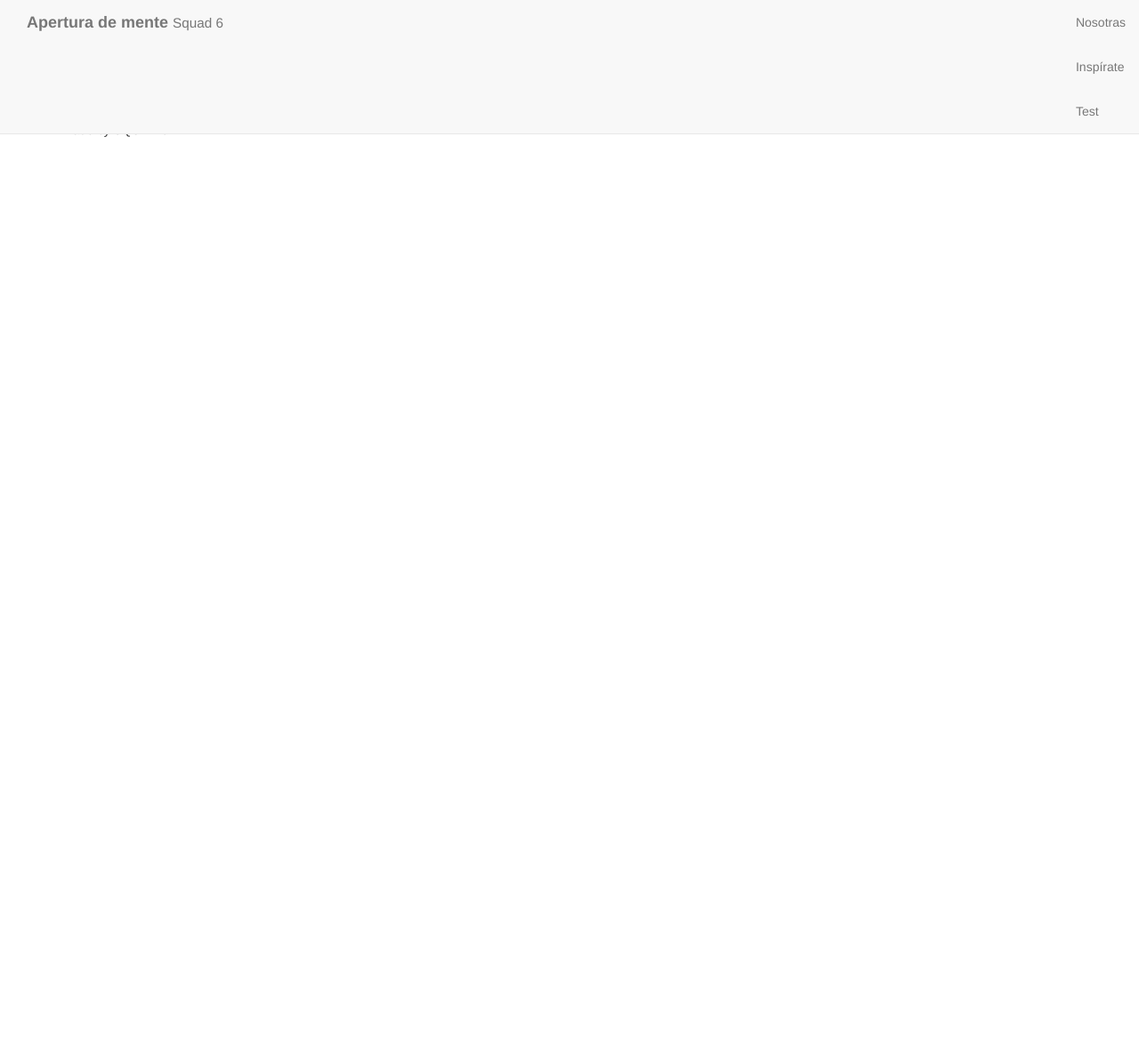
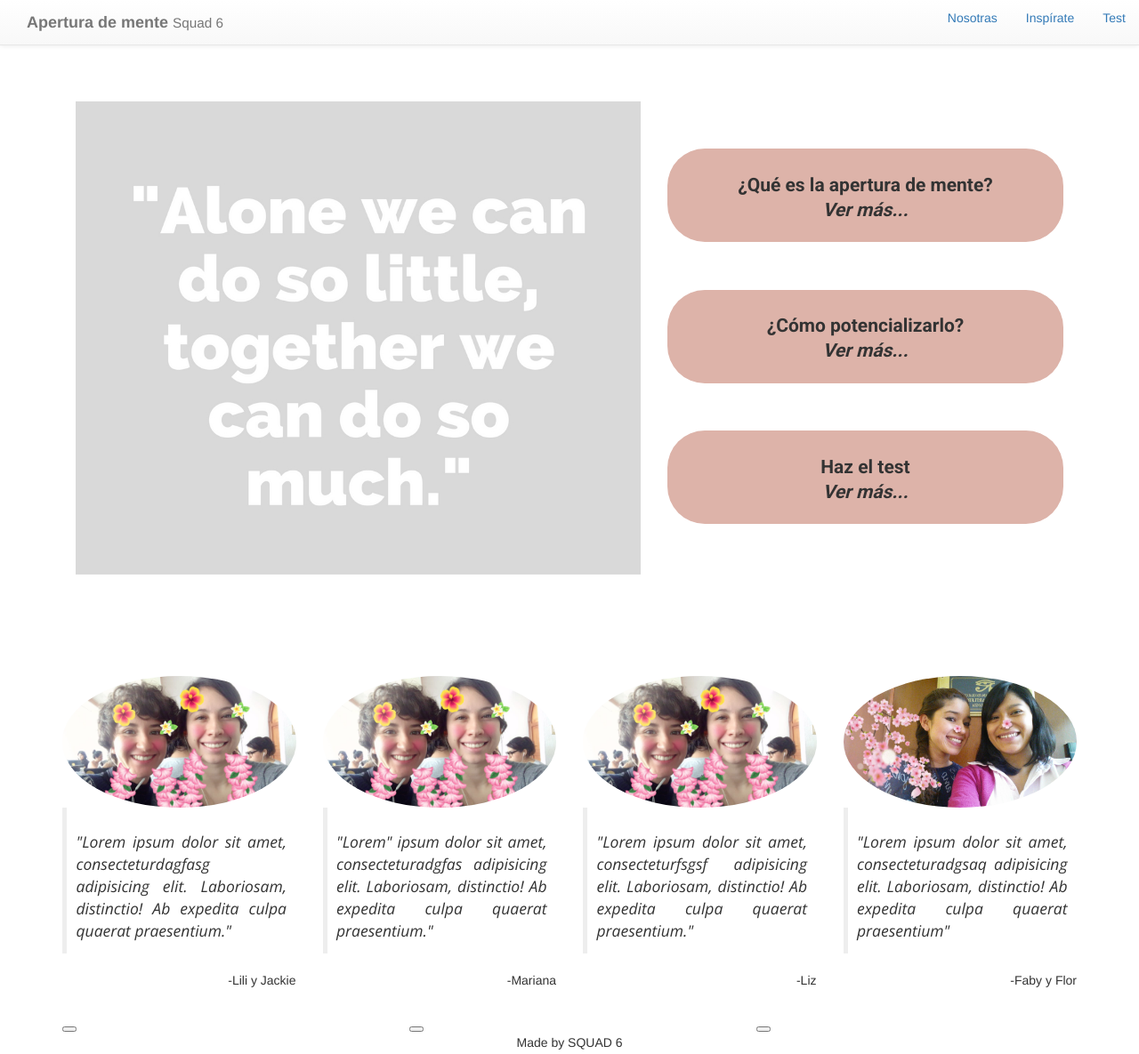
Before and after one commit to jackieebenitez/029_AperturaDeMente, a plain HTML site: page index.html in a window 1280 px wide. Shown: the whole page at 89% size. Before the commit the page ends 800 px from the top, so only its background shows below. Drawn offline with nearby package versions, Linux system fonts and the light colour scheme; files that its build step writes are made by us from their sources.

Commit message:
Mitad del ejercicio DONE

```diff
--- a/css/main.css
+++ b/css/main.css
@@ -0,0 +1,18 @@
+
+.mg{
+	margin:10% 0% 10% 0%;
+}
+blockquote{
+	padding:10% 4% 5% 4%;
+	font-family: 'Open Sans', sans-serif;
+}
+.mgbutton{
+	margin-top:12%;
+	margin-bottom: 12%;
+	padding:6% 0% 5% 0%;
+	background-color: #ddb3a9;
+	border-style:none;
+	border-radius: 2em;
+	font-family: 'Roboto', sans-serif;
+	font-size: 150%
+}
--- a/index.html
+++ b/index.html
@@ -2,17 +2,25 @@
 <html lang="en">
 <head>
 	<meta charset="UTF-8">
-	<meta name="viewport" content="width=Device-width, user-scalable=no, initial-scale=1.0,maximum-scale=1.0,minimun-scale=1.0">
-	<title>Document</title>
-	<link rel="stylesheet" type="text/css" href="css/main.css">
-	<link rel="stylesheet" type="text/css" href="bootstrap/bootstrap.css">
+	<title>Apertura de Mente</title>
+	<!--Meta-->
+	<meta name="viewport" content="width=Device-width, user-scalable=no, initial-scale=1.0, maximum-scale=1.0, minimum-scale=1.0">
+	<!-- Latest compiled and minified CSS / Bootstrap-->
+	<link rel="stylesheet" href="https://maxcdn.bootstrapcdn.com/bootstrap/3.3.7/css/bootstrap.min.css" integrity="sha384-BVYiiSIFeK1dGmJRAkycuHAHRg32OmUcww7on3RYdg4Va+PmSTsz/K68vbdEjh4u" crossorigin="anonymous">
+	<!-- Optional theme -->
+	<link rel="stylesheet" href="https://maxcdn.bootstrapcdn.com/bootstrap/3.3.7/css/bootstrap-theme.min.css" integrity="sha384-rHyoN1iRsVXV4nD0JutlnGaslCJuC7uwjduW9SVrLvRYooPp2bWYgmgJQIXwl/Sp" crossorigin="anonymous">
+	<!-- Tipografias -->
+	<link href='https://fonts.googleapis.com/css?family=Open+Sans:400,700,400italic' rel='stylesheet' type='text/css'>
+	<link href="https://fonts.googleapis.com/css?family=Roboto:700" rel="stylesheet">
+	<!--Link a carpeta CSS-->
+	<link rel="stylesheet" href="css/main.css">
 </head>
 <body>
 	<header>
 		<div class="container">
 			<div class="row">
 				<nav class="navbar navbar-default navbar-fixed-top" role="navigation">
-					<div class="col-lg-4">
+					<div class="col-xs-12 col-md-4 col-lg-4">
 						<div class="navbar-header">
 							<button type="button" class="navbar-toggle collapsed" data-toggle="collapse" data-target=".navbar-ex6-collapse">
 								<span class="sr-only">Menú</span>
@@ -27,12 +35,16 @@
 							</span></a>
 						</div>
 					</div>
-					<div class="class col-lg-8">
+					<div class="col-xs-12 col-md-4 col-lg-8">
 						<div class="collapse navbar-collapse navbar-ex6-collapse navbar-right">
-							<ul class="nav navbar-nav">
+							<ul class="nav nav-pills">
 								<li>
 									<a href="#">Nosotras</a>
+								</li>
+								<li>
 									<a href="#">Inspírate</a>
+								</li>
+								<li>
 									<a href="#">Test</a>
 								</li>
 							</ul>
@@ -44,54 +56,66 @@
 	</header>
 	<div class="container">
 		<section>
-			<div class="row">
-				<div class="col-lg-6">
-					<img src="">
+			<div class="row mg">
+				<div class="col-xs-12 col-md-7 col-lg-7 text-center">
+					<img src="img/txprincipal.jpg" class="img-responsive">
 				</div>
-				<div class="col-lg-6">
-					<button>¿Qué es la apertura de mente?</button>
-					<button>¿Cómo potencializarlo?</button>
-					<button>Haz el test</button>
+				<div class="col-xs-12 col-md-5 col-lg-5">
+					<button class="btn-block btn-lg mgbutton">
+						<span>¿Qué es la apertura de mente?</span>
+						<br>
+						<em><span>Ver más...</em></span>
+					</button>
+					<button class="btn-block btn-lg mgbutton">
+						<span>¿Cómo potencializarlo?</span>
+						<br>
+						<em><span>Ver más...</em></span>
+						</button>
+					<button class="btn-block btn-lg mgbutton">
+						<span>Haz el test</span>
+						<br>
+						<em><span>Ver más...</em></span>
+					</button>
 				</div>
 			</div>
 		</section>
 		<section>
 			<div class="row">
-				<div class="col-lg-3">
-					<img src="" alt="">
-					<blockquote></blockquote>
-					<footer></footer>
+				<div class="col-xs-12 col-md-3 col-lg-3 text-center">
+					<img src="img/jackieylili.jpg" class="img-responsive img-circle" alt="">
+					<blockquote class="text-justify"><em>"Lorem ipsum dolor sit amet, consecteturdagfasg adipisicing elit. Laboriosam, distinctio! Ab expedita culpa quaerat praesentium."</em></blockquote>
+					<footer class="text-right">-Lili y Jackie</footer>
 				</div>
-				<div class="col-lg-3">
-					<img src="" alt="">
-					<blockquote></blockquote>
-					<footer></footer>
+				<div class="col-xs-12 col-md-3 col-lg-3 text-center">
+					<img src="img/jackieylili.jpg" class="img-responsive img-circle" alt="">
+					<blockquote class="text-justify"><em>"Lorem" ipsum dolor sit amet, consecteturadgfas adipisicing elit. Laboriosam, distinctio! Ab expedita culpa quaerat praesentium."</em></blockquote>
+					<footer class="text-right">-Mariana</footer>
 				</div>
-				<div class="col-lg-3">
-					<img src="" alt="">
-					<blockquote></blockquote>
-					<footer></footer>
+				<div class="col-xs-12 col-md-3 col-lg-3 text-center">
+					<img src="img/jackieylili.jpg" class="img-responsive img-circle" alt="">
+					<blockquote class="text-justify"><em>"Lorem ipsum dolor sit amet, consecteturfsgsf adipisicing elit. Laboriosam, distinctio! Ab expedita culpa quaerat praesentium."</em></blockquote>
+					<footer class="text-right">-Liz</footer>
 				</div>
-				<div class="col-lg-3">
-					<img src="" alt="">
-					<blockquote></blockquote>
-					<footer></footer>
+				<div class="col-xs-12 col-md-3 col-lg-3 text-center">
+					<img src="img/floryfaby.jpg" class="img-responsive img-circle" alt="">
+					<blockquote class="text-justify"><em>"Lorem ipsum dolor sit amet, consecteturadgsaq adipisicing elit. Laboriosam, distinctio! Ab expedita culpa quaerat praesentium"</em></blockquote>
+					<footer class="text-right">-Faby y Flor</footer>
 				</div>
 			</div>
 		</section>
 		<section>
 			<div class="row">
-				<div class="col-lg-4">
+				<div class="col-xs-12 col-md-4 col-lg-4">
 					<img src="" alt="">
 					<h4></h4>
 					<button></button>
 				</div>
-				<div class="col-lg-4">
+				<div class="col-xs-12 col-md-4 col-lg-4">
 					<img src="" alt="">
 					<h4></h4>
 					<button></button>
 				</div>
-				<div class="col-lg-4">
+				<div class="col-xs-12 col-md-4 col-lg-4">
 					<img src="" alt="">
 					<h4></h4>
 					<button></button>
@@ -100,8 +124,13 @@
 		</section>
 		<footer>
 			<div class="row">
-				<div class="col-lg-12">
-					<p> Made by SQUAD 6 </p>
+				<div class="col-xs-12 col-md-12 col-lg-12">
+					<p class="text-center"> Made by SQUAD 6 </p>
+				</div>
+			</div>
+			<div class="row">
+				<div class="col-xs-12 col-md-12 col-lg-12 center-block">
+					<!--Aquí van las redes sociales con glyphicons-->
 				</div>
 			</div>
 		</footer>
--- /dev/null
+++ b/main.css
@@ -0,0 +1,7 @@
+.mg{
+	margin-top: 50%
+	margin-bottom:10%;
+}
+blockquote{
+	font-size: 300%
+}
```
Also changed, not shown: Trello/Captura1.PNG (added), img/floryfaby.jpg (added), img/jackieylili.jpg (added), img/liliyjackie.jpeg (added), img/txprincipal.jpg (added).
